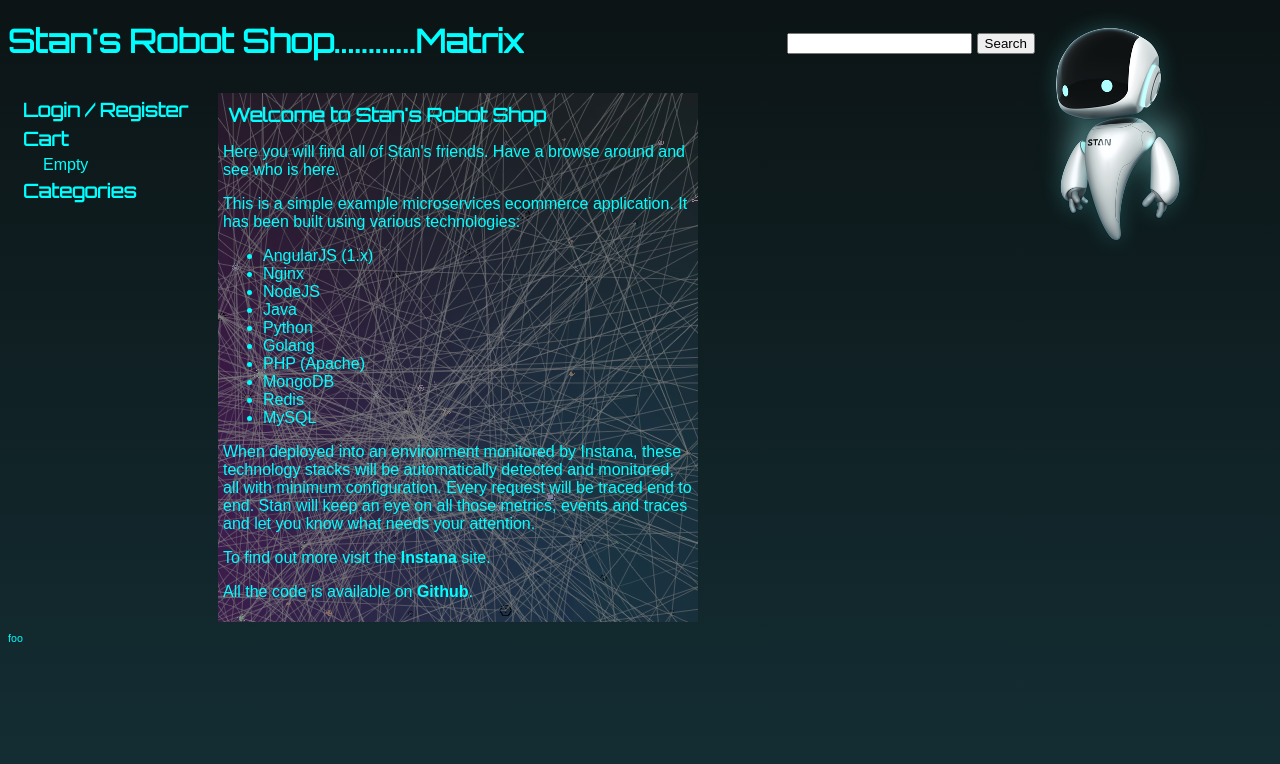
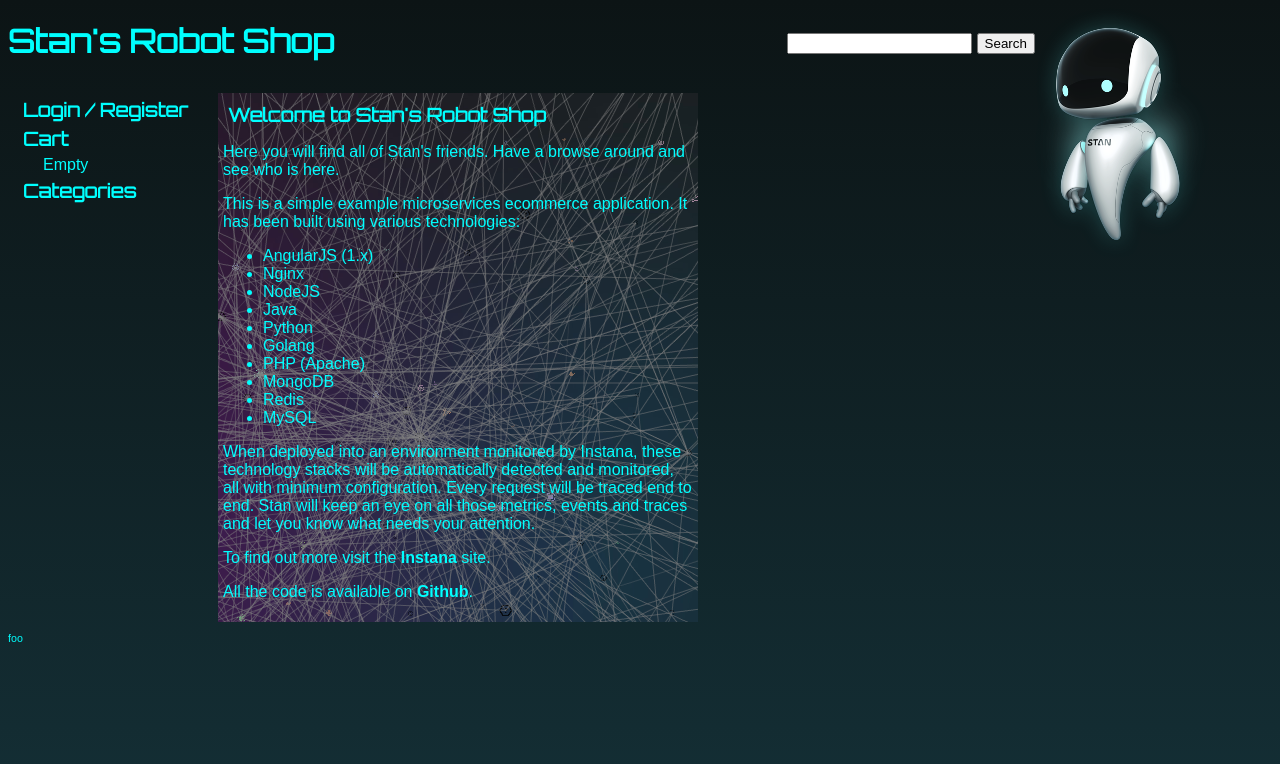
Before and after one commit to opttimusprime/frontend, a plain HTML site: page app/index.html in a window 1280 px wide. Drawn offline with nearby package versions, Linux system fonts and the light colour scheme; some packages are replaced by stand-ins of ours; no server answers.

Commit message:
Testing Jenkinsfile.rollback with index.html....

```diff
--- a/app/index.html
+++ b/app/index.html
@@ -15,7 +15,7 @@
 
 <body ng-app="robotshop">
 <div ng-controller="shopform">
-    <h1><a href="/">Stan's Robot Shop............Matrix</a></h1>
+    <h1><a href="/">Stan's Robot Shop</a></h1>
     <span id="stan">
         <img src="/media/stan.png"/>
     </span>
```
